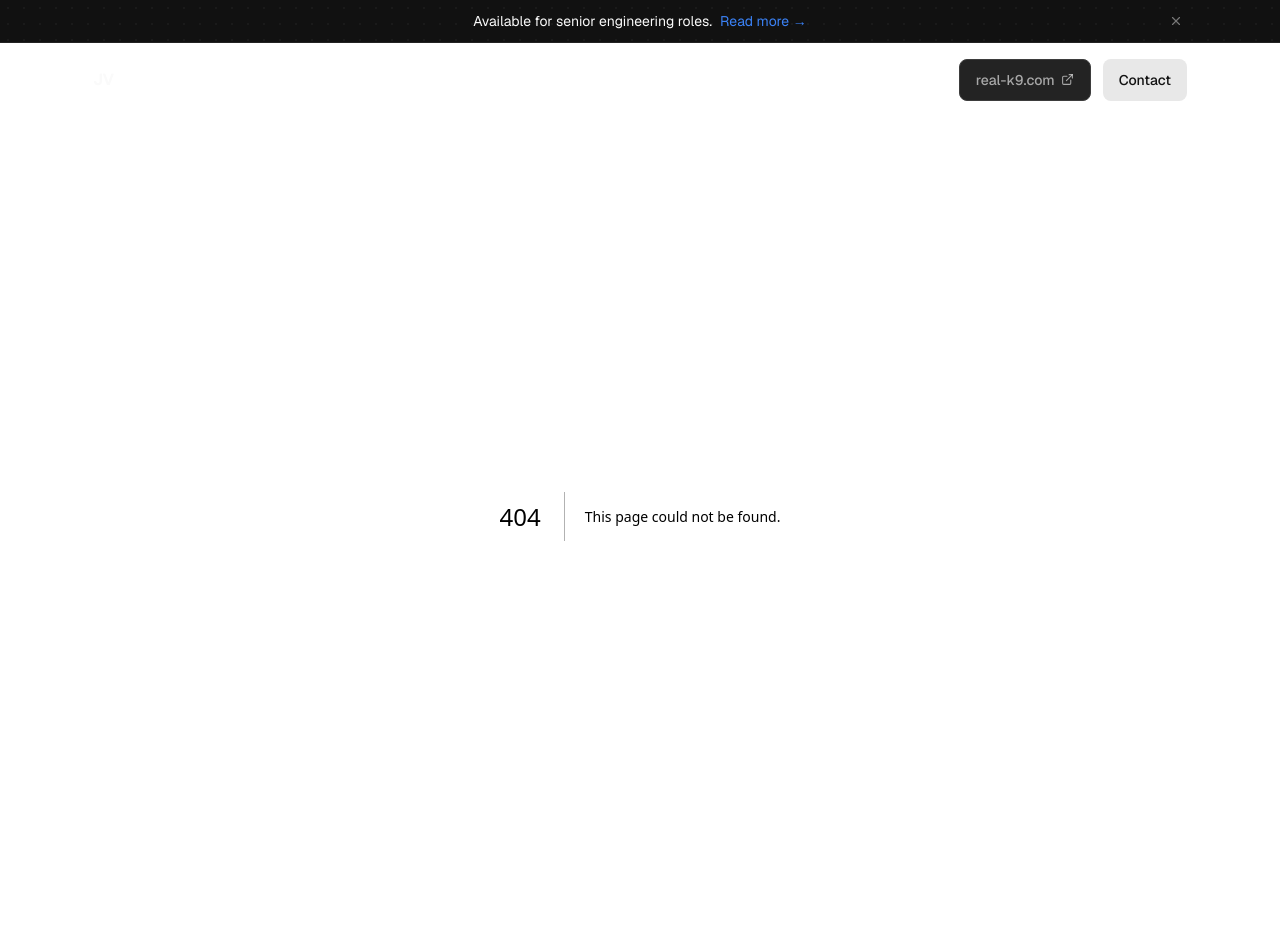
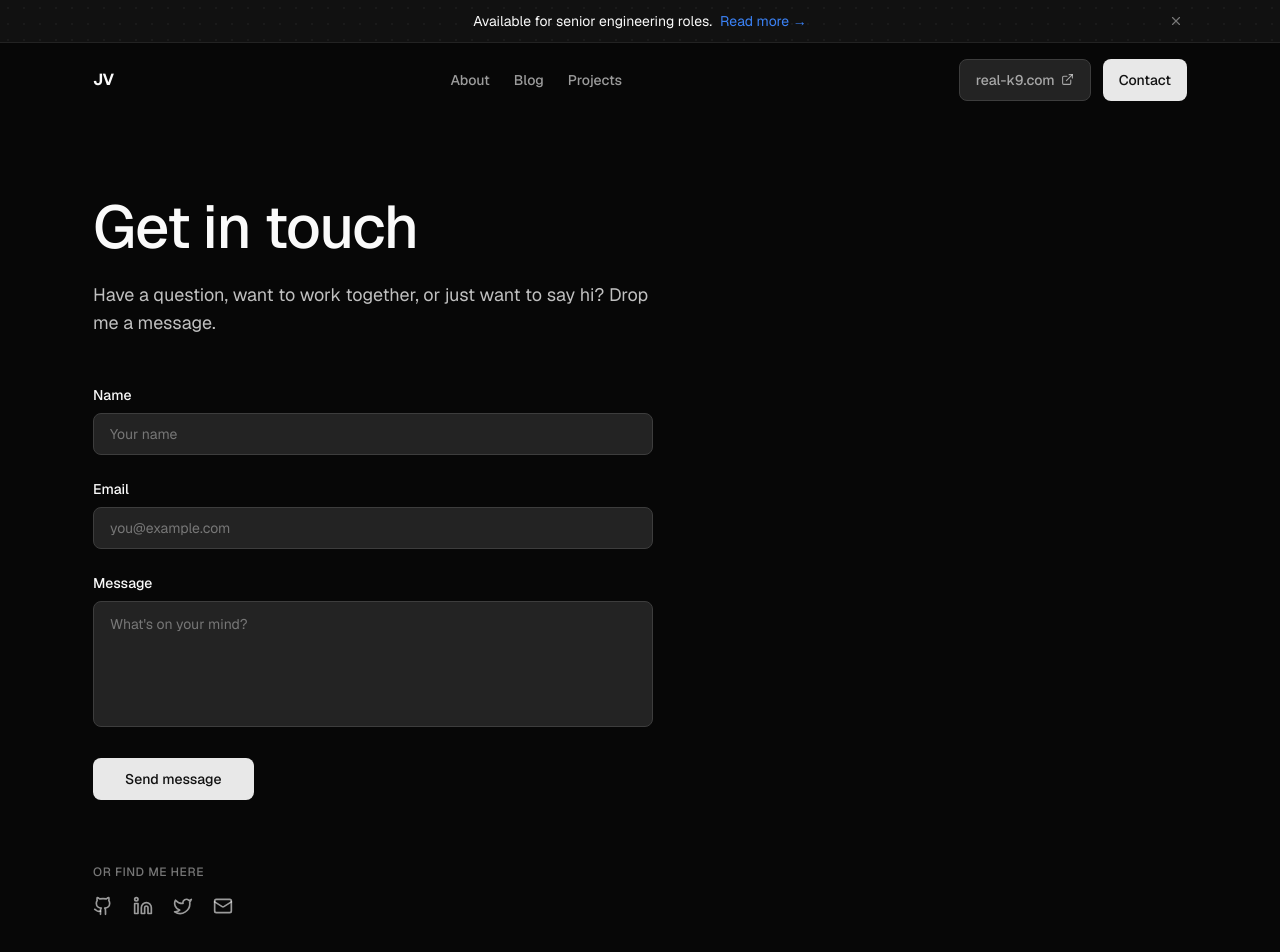
Before and after one commit to jj-valentine/portfolio, a Next.js app: page /contact in a window 1280 px wide. Before the commit this address had no page. Shown: the top 952 px of the page. Built offline with nearby package versions, Linux system fonts and the light colour scheme.

Commit message:
feat: add contact page with Resend email API

```diff
--- /dev/null
+++ b/app/api/contact/route.ts
@@ -0,0 +1,55 @@
+import { NextResponse } from "next/server";
+import { z } from "zod";
+
+const schema = z.object({
+  name: z.string().min(1, "Name is required."),
+  email: z.string().email("Invalid email address."),
+  message: z.string().min(1, "Message is required."),
+});
+
+export async function POST(req: Request) {
+  const body = await req.json().catch(() => null);
+  if (!body) {
+    return NextResponse.json({ error: "Invalid JSON." }, { status: 400 });
+  }
+
+  const result = schema.safeParse(body);
+  if (!result.success) {
+    return NextResponse.json(
+      { error: result.error.issues[0]?.message ?? "Validation failed." },
+      { status: 400 }
+    );
+  }
+
+  const { name, email, message } = result.data;
+
+  // If RESEND_API_KEY is set, send via Resend. Otherwise, log and succeed.
+  if (process.env.RESEND_API_KEY) {
+    const { Resend } = await import("resend");
+    const resend = new Resend(process.env.RESEND_API_KEY);
+
+    const { error } = await resend.emails.send({
+      from: process.env.RESEND_FROM ?? "Portfolio <onboarding@resend.dev>",
+      to: process.env.RESEND_TO ?? "james@jamesvalentine.dev",
+      subject: `Contact form: ${name}`,
+      replyTo: email,
+      text: `Name: ${name}\nEmail: ${email}\n\n${message}`,
+    });
+
+    if (error) {
+      console.error("Resend error:", error);
+      return NextResponse.json(
+        { error: "Failed to send message." },
+        { status: 500 }
+      );
+    }
+  } else {
+    console.log("Contact form submission (no RESEND_API_KEY):", {
+      name,
+      email,
+      message,
+    });
+  }
+
+  return NextResponse.json({ ok: true });
+}
--- /dev/null
+++ b/app/contact/page.tsx
@@ -0,0 +1,54 @@
+import { Github, Linkedin, Twitter, Mail } from "lucide-react";
+import { ContactForm } from "@/components/contact/ContactForm";
+
+export const metadata = {
+  title: "Contact",
+  description: "Get in touch — I'd love to hear from you.",
+};
+
+const SOCIALS = [
+  { icon: Github, href: "https://github.com/jj-valentine", label: "GitHub" },
+  { icon: Linkedin, href: "https://linkedin.com/in/jamesvalentine", label: "LinkedIn" },
+  { icon: Twitter, href: "https://x.com/jamesvalentine", label: "X" },
+  { icon: Mail, href: "mailto:james@jamesvalentine.dev", label: "Email" },
+];
+
+export default function ContactPage() {
+  return (
+    <div className="max-w-[1158px] mx-auto px-4 md:px-8 py-20">
+      <div className="max-w-[560px]">
+        <h1 className="text-[clamp(36px,5vw,60px)] leading-[1] font-medium tracking-[-1.5px] text-fg">
+          Get in touch
+        </h1>
+        <p className="mt-6 text-lg text-fg-sub">
+          Have a question, want to work together, or just want to say hi? Drop
+          me a message.
+        </p>
+
+        <div className="mt-12">
+          <ContactForm />
+        </div>
+
+        <div className="mt-16">
+          <p className="text-xs font-medium uppercase tracking-[0.05em] text-muted mb-4">
+            Or find me here
+          </p>
+          <div className="flex items-center gap-5">
+            {SOCIALS.map(({ icon: Icon, href, label }) => (
+              <a
+                key={label}
+                href={href}
+                target="_blank"
+                rel="noopener noreferrer"
+                className="text-fg-muted hover:text-fg transition-colors"
+                aria-label={label}
+              >
+                <Icon size={20} />
+              </a>
+            ))}
+          </div>
+        </div>
+      </div>
+    </div>
+  );
+}
--- /dev/null
+++ b/components/contact/ContactForm.tsx
@@ -0,0 +1,111 @@
+"use client";
+
+import { useState, type FormEvent } from "react";
+import { Loader2, CheckCircle2, AlertCircle } from "lucide-react";
+import { Button } from "@/components/ui/Button";
+
+type Status = "idle" | "sending" | "success" | "error";
+
+export function ContactForm() {
+  const [status, setStatus] = useState<Status>("idle");
+  const [error, setError] = useState("");
+
+  async function handleSubmit(e: FormEvent<HTMLFormElement>) {
+    e.preventDefault();
+    setStatus("sending");
+    setError("");
+
+    const form = e.currentTarget;
+    const data = Object.fromEntries(new FormData(form));
+
+    try {
+      const res = await fetch("/api/contact", {
+        method: "POST",
+        headers: { "Content-Type": "application/json" },
+        body: JSON.stringify(data),
+      });
+
+      if (!res.ok) {
+        const body = await res.json().catch(() => ({}));
+        throw new Error(body.error ?? "Something went wrong.");
+      }
+
+      setStatus("success");
+      form.reset();
+    } catch (err) {
+      setError(err instanceof Error ? err.message : "Something went wrong.");
+      setStatus("error");
+    }
+  }
+
+  return (
+    <form onSubmit={handleSubmit} className="space-y-6">
+      <div>
+        <label htmlFor="name" className="block text-sm font-medium text-fg mb-2">
+          Name
+        </label>
+        <input
+          id="name"
+          name="name"
+          type="text"
+          required
+          className="w-full h-[42px] px-4 text-sm text-fg bg-surface border border-[#3d3d3d] rounded-[8px] outline-none focus:border-accent transition-colors placeholder:text-muted"
+          placeholder="Your name"
+        />
+      </div>
+
+      <div>
+        <label htmlFor="email" className="block text-sm font-medium text-fg mb-2">
+          Email
+        </label>
+        <input
+          id="email"
+          name="email"
+          type="email"
+          required
+          className="w-full h-[42px] px-4 text-sm text-fg bg-surface border border-[#3d3d3d] rounded-[8px] outline-none focus:border-accent transition-colors placeholder:text-muted"
+          placeholder="you@example.com"
+        />
+      </div>
+
+      <div>
+        <label htmlFor="message" className="block text-sm font-medium text-fg mb-2">
+          Message
+        </label>
+        <textarea
+          id="message"
+          name="message"
+          required
+          rows={5}
+          className="w-full px-4 py-3 text-sm text-fg bg-surface border border-[#3d3d3d] rounded-[8px] outline-none focus:border-accent transition-colors placeholder:text-muted resize-none"
+          placeholder="What's on your mind?"
+        />
+      </div>
+
+      <Button type="submit" disabled={status === "sending"}>
+        {status === "sending" ? (
+          <>
+            <Loader2 size={16} className="mr-2 animate-spin" />
+            Sending...
+          </>
+        ) : (
+          "Send message"
+        )}
+      </Button>
+
+      {status === "success" && (
+        <p className="flex items-center gap-2 text-sm text-green-400">
+          <CheckCircle2 size={16} />
+          Message sent. I&apos;ll get back to you soon.
+        </p>
+      )}
+
+      {status === "error" && (
+        <p className="flex items-center gap-2 text-sm text-red-400">
+          <AlertCircle size={16} />
+          {error}
+        </p>
+      )}
+    </form>
+  );
+}
```
